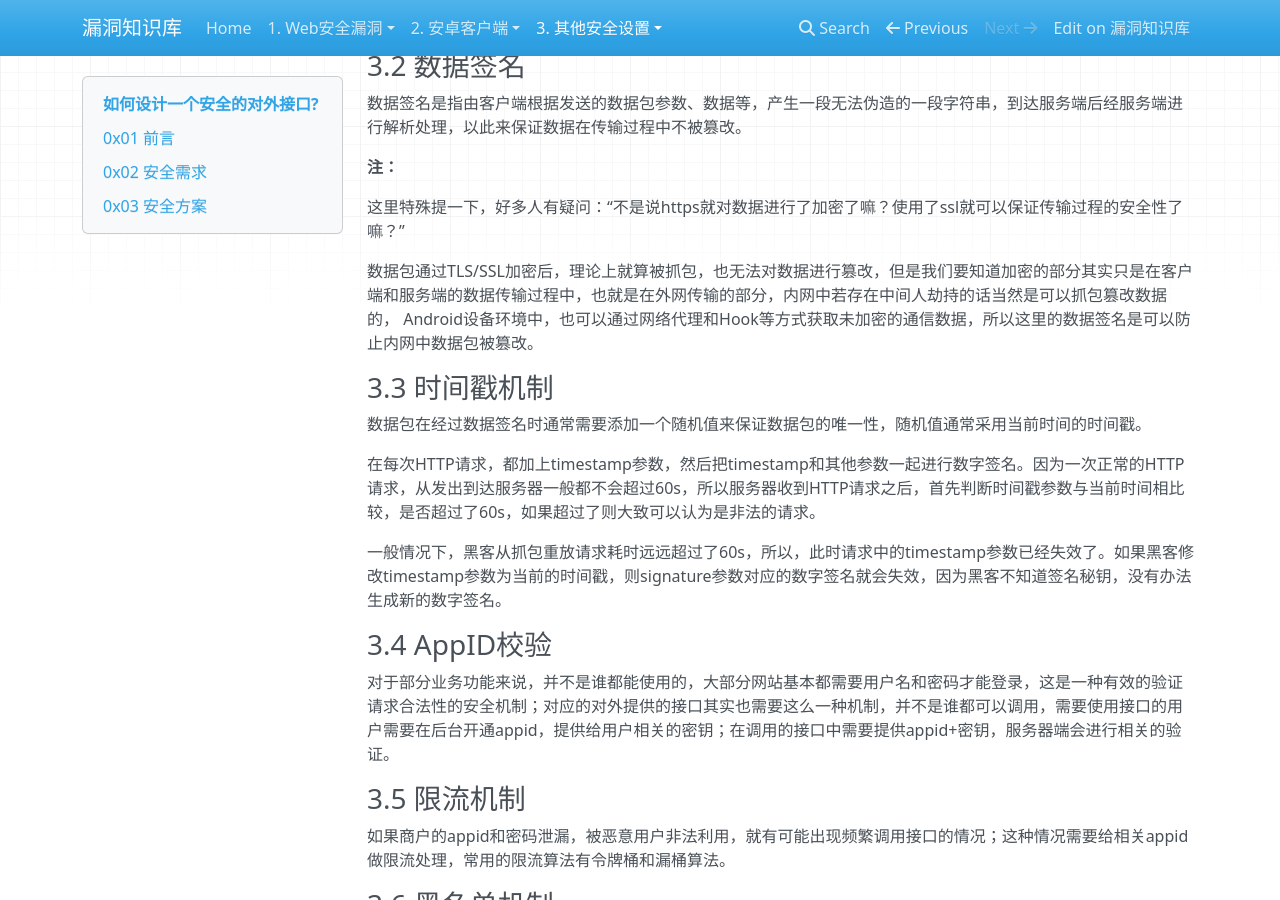
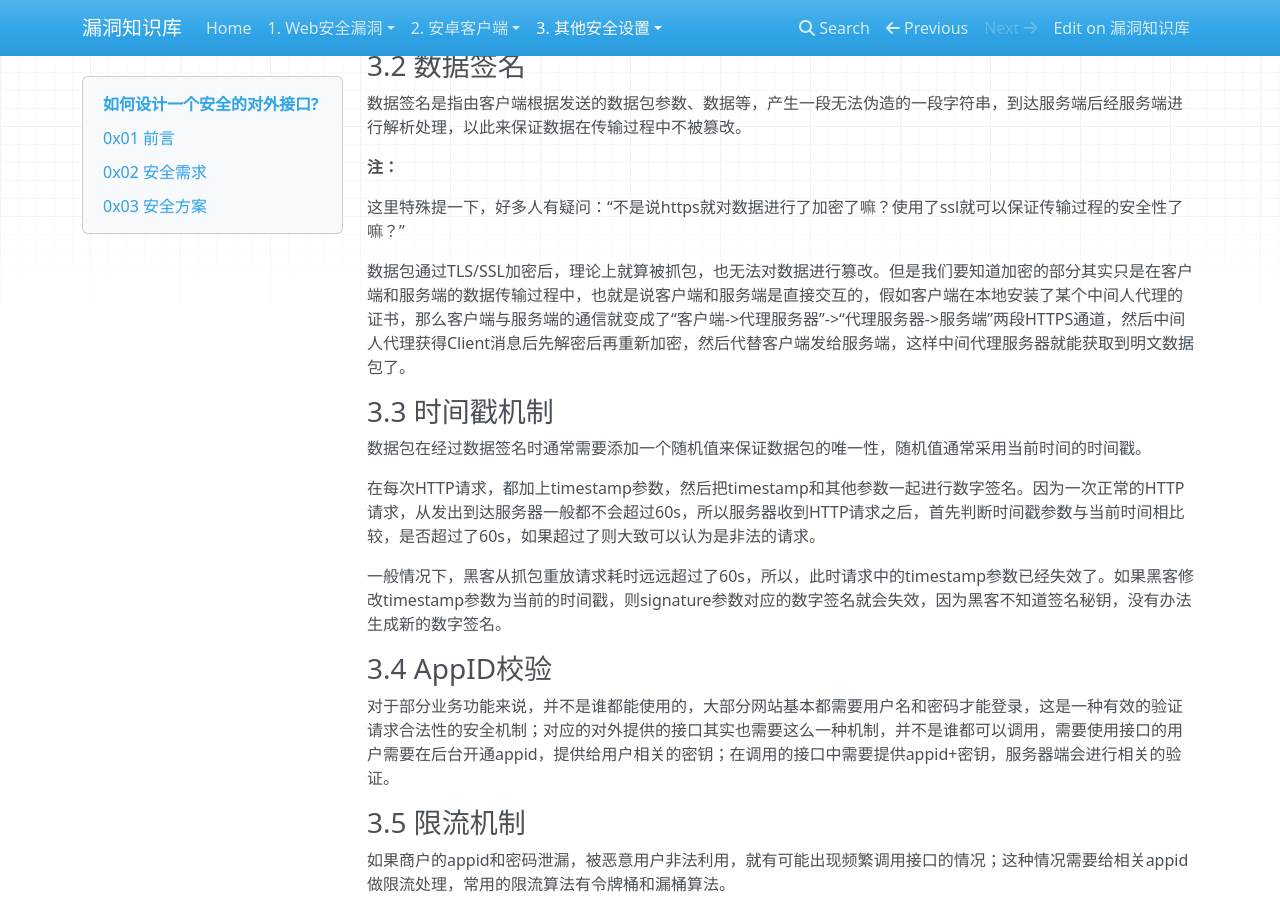
Before and after one commit to w2n1ck/vulwiki, an MkDocs documentation site: the page built from docs/setting/secapi.md, in a window 1280 px wide and 900 px high, scrolled down 602 px. Built offline with MkDocs 1.6.1, drawn with Linux system fonts in a browser that asks for light colours; nearby versions of some CDN libraries.

Commit message:
Update secapi.md

```diff
--- a/docs/setting/secapi.md
+++ b/docs/setting/secapi.md
@@ -30,7 +30,7 @@
 
 这里特殊提一下，好多人有疑问：“不是说https就对数据进行了加密了嘛？使用了ssl就可以保证传输过程的安全性了嘛？”
 
-数据包通过TLS/SSL加密后，理论上就算被抓包，也无法对数据进行篡改，但是我们要知道加密的部分其实只是在客户端和服务端的数据传输过程中，也就是在外网传输的部分，内网中若存在中间人劫持的话当然是可以抓包篡改数据的， Android设备环境中，也可以通过网络代理和Hook等方式获取未加密的通信数据，所以这里的数据签名是可以防止内网中数据包被篡改。
+数据包通过TLS/SSL加密后，理论上就算被抓包，也无法对数据进行篡改。但是我们要知道加密的部分其实只是在客户端和服务端的数据传输过程中，也就是说客户端和服务端是直接交互的，假如客户端在本地安装了某个中间人代理的证书，那么客户端与服务端的通信就变成了“客户端->代理服务器”->“代理服务器->服务端”两段HTTPS通道，然后中间人代理获得Client消息后先解密后再重新加密，然后代替客户端发给服务端，这样中间代理服务器就能获取到明文数据包了。
 
 ### 3.3 时间戳机制
 
```
